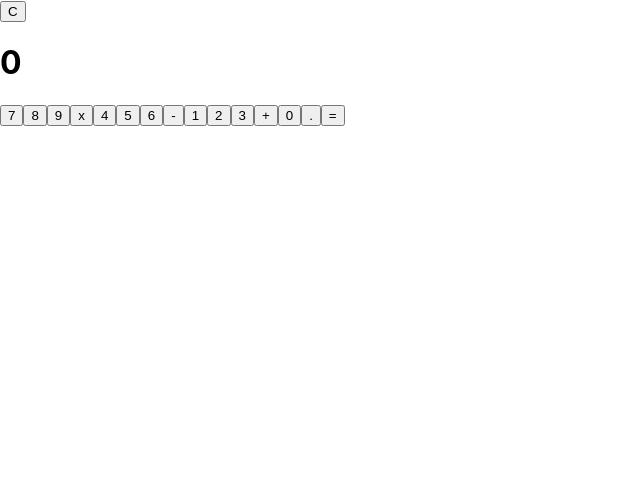
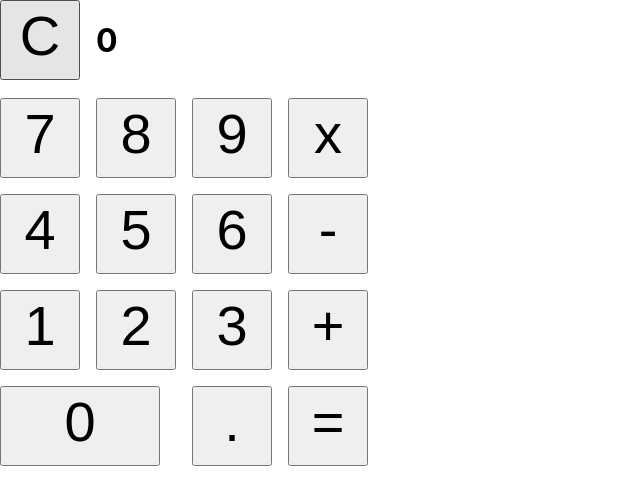
Before and after one commit to oncomouse/calculator-project, a React (Create React App) app: page / in a window 1280 px wide. Shown: the top 504 px of the page, without its empty margins (0-640 px from the left). Built offline with nearby package versions, Linux system fonts and the light colour scheme.

Commit message:
Basic grid layout

```diff
--- a/src/App.js
+++ b/src/App.js
@@ -1,11 +1,20 @@
 import { Provider } from 'react-redux'
+import styled from 'styled-components'
 import { ClearButton, NumberButton, OperatorButton } from './components/Button.js'
 import Display from './components/Display'
 import { store } from './store'
 
+const Component = styled.div`
+  display: grid;
+  grid-template-columns: repeat(4,1fr);
+  grid-gap: 1rem;
+  width: 20rem;
+`
+
 function App () {
   return (
     <Provider store={store}>
+      <Component>
         <ClearButton>C</ClearButton>
         <Display />
         <NumberButton value={7}>7</NumberButton>
@@ -20,9 +29,10 @@ function App () {
         <NumberButton value={2}>2</NumberButton>
         <NumberButton value={3}>3</NumberButton>
         <OperatorButton value="+">+</OperatorButton>
-      <NumberButton value={0}>0</NumberButton>
+        <NumberButton value={0} width={2}>0</NumberButton>
         <OperatorButton value=".">.</OperatorButton>
         <OperatorButton value="=">=</OperatorButton>
+      </Component>
     </Provider>
   )
 }
--- a/src/components/Button.js
+++ b/src/components/Button.js
@@ -2,11 +2,17 @@ import { useDispatch } from 'react-redux'
 import styled from 'styled-components'
 import { number, operator, clear } from '../features/calculator'
 
-const ButtonComponent = styled.button``
+const ButtonComponent = styled.button`
+  display: inline-grid;
+  height: 5rem;
+  width: ${props => (props.width || 1) * 5}rem;
+  font-size: 3.5rem;
+  grid-column-end: span ${props => (props.width || 1)};
+`
 
 const Button = (props) => {
   const dispatch = useDispatch()
-  return (<ButtonComponent onClick={() => dispatch(props.actionCreator(props.value))}>{props.children}</ButtonComponent>)
+  return (<ButtonComponent onClick={() => dispatch(props.actionCreator(props.value))} {...props}>{props.children}</ButtonComponent>)
 }
 
 export const NumberButton = (props) => {
--- a/src/components/Display.js
+++ b/src/components/Display.js
@@ -3,7 +3,10 @@ import styled from 'styled-components'
 import { always, join, pipe, prop, propOr, reduce, times } from 'ramda'
 import countDecimalPlaces from '../utilities/countDecimalPlaces'
 
-const Component = styled.h1``
+const Component = styled.h1`
+  grid-column-end: span 3;
+  display: inline-grid;
+`
 
 const listOfZeroes = pipe(
   times(always(0)),
```
Lines whose indentation alone changed are shown as unchanged.
